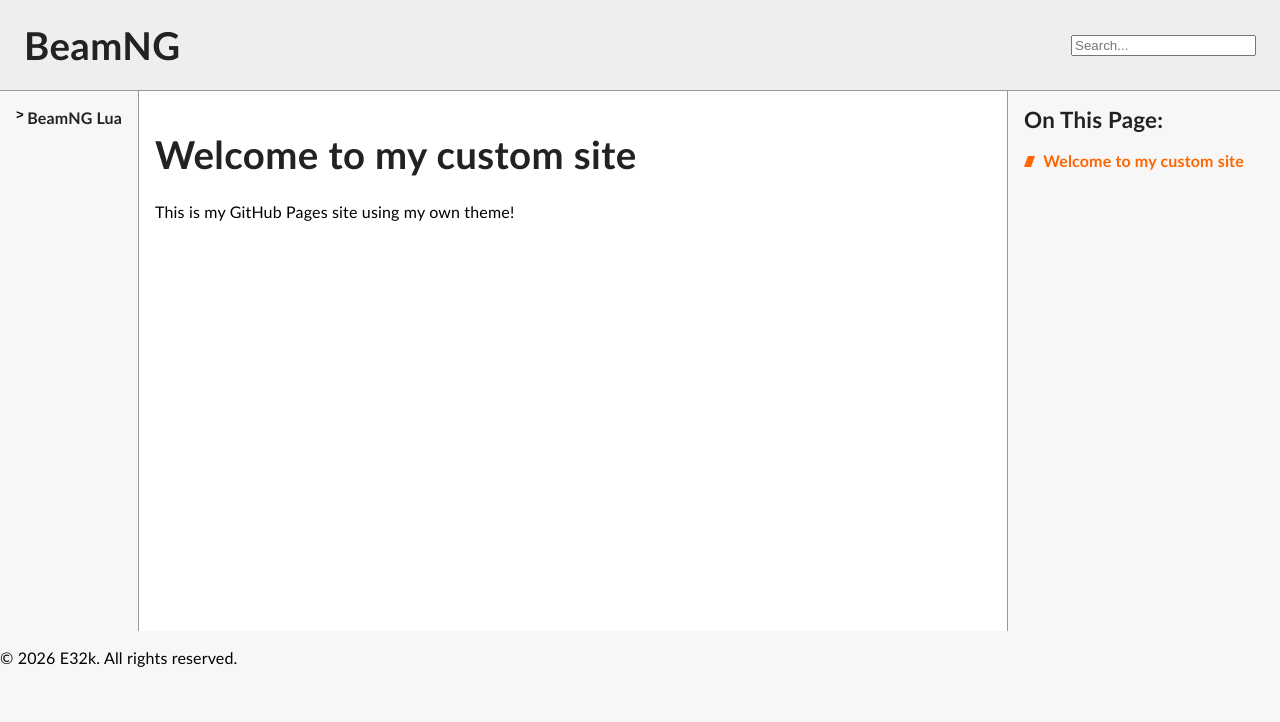
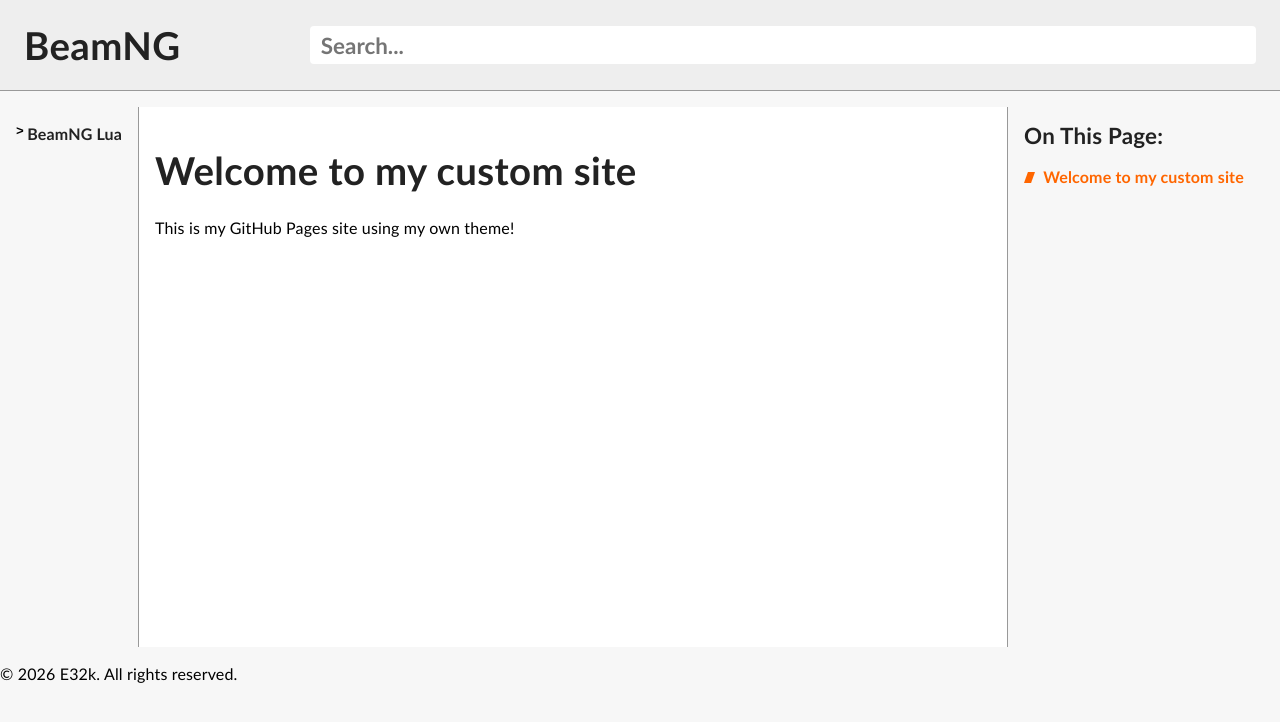
Before and after one commit to E32k/e32k.github.io, a Jekyll site: the page built from index.md, in a window 1280 px wide. Shown: the top 722 px of the page. Built offline with Jekyll 4.4.1, drawn with Linux system fonts in a browser that asks for light colours; comment, search, counter and statistics services are not loaded.

Commit message:
Update default.html

```diff
--- a/_layouts/default.html
+++ b/_layouts/default.html
@@ -7,33 +7,29 @@
   <link rel="stylesheet" href="/assets/style.css">
 </head>
 <body>
-<header>
-  <h1>BeamNG</h1>
-  <input class="header-search" type="search" placeholder="Search...">
-</header>
-
+  <header>
+    <h1>BeamNG</h1>
+    <input type="text" id="search-input" placeholder="Search...">
+  </header>
+  <ul id="results-container"></ul>
+  <script src="https://unpkg.com/simple-jekyll-search@latest/dest/simple-jekyll-search.min.js"></script>
 
   <div class="layout">
     <aside class="sites">
       {% include sites.html %}
     </aside>
-
     <main class="content">
        {{ content }}
     </main>
-
     <aside class="overview">
       <h3 class="overview-top">On This Page:</h3>
       <nav id="TableOfContents"></nav>
     </aside>
   </div>
 
-
-
   <footer>
     <p>&copy; 2026 E32k. All rights reserved.</p>
   </footer>
-
 
   <div id="dark-mode-toggle-wrapper">
     <button id="dark-mode-toggle">
@@ -41,6 +37,6 @@
     </button>
   </div>
 
-  <script src="assets/script.js"></script>
+  <script src="/assets/script.js"></script>
 </body>
 </html>
```
